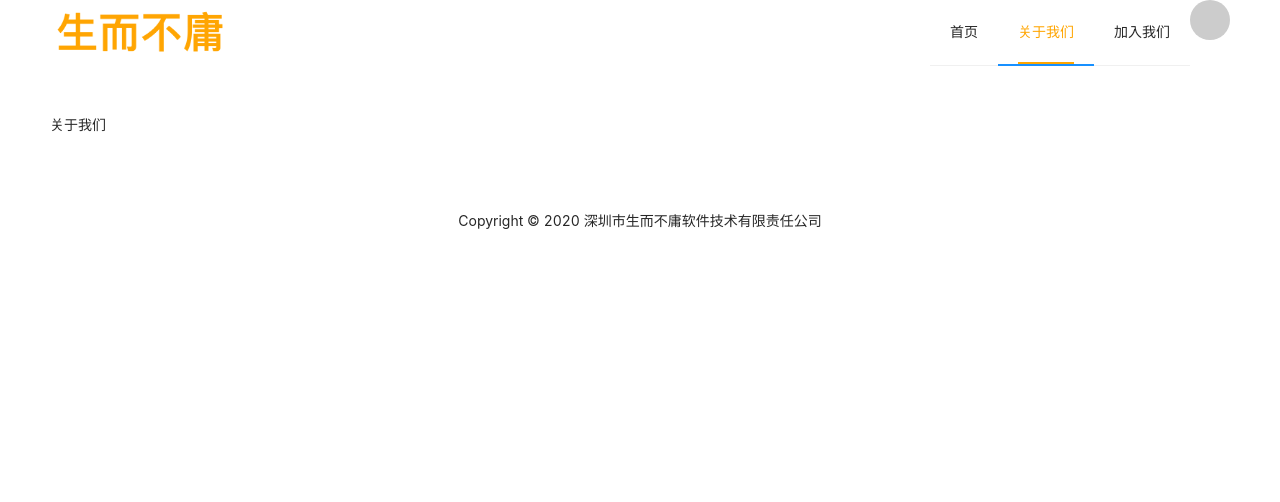
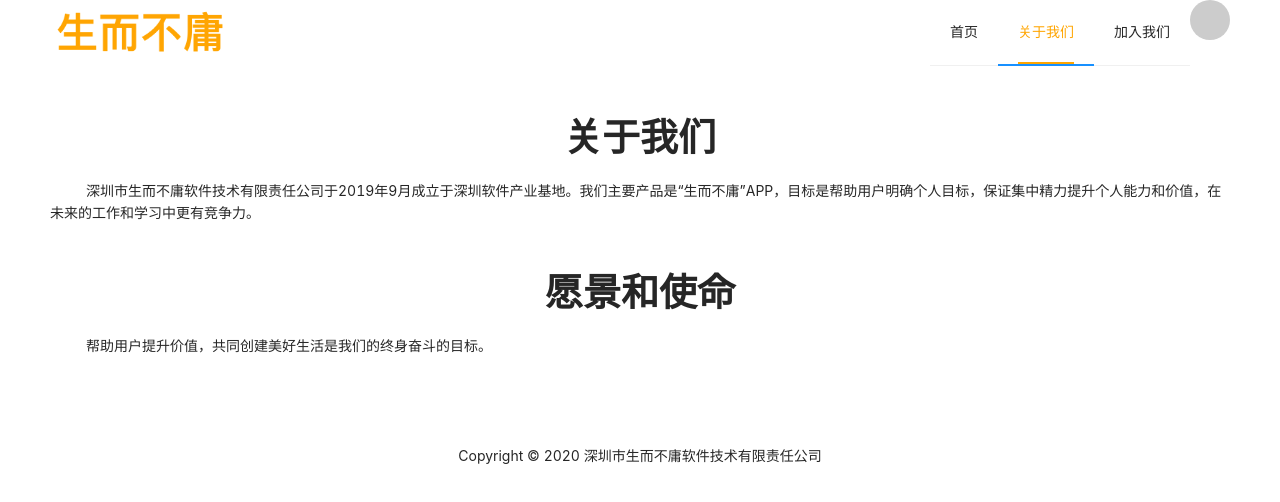
Before and after one commit to cbtpro/useful-person.com, a React (Create React App) app: page /about in a window 1280 px wide. Shown: the top 502 px of the page. Built offline with nearby package versions, Linux system fonts and the light colour scheme.

Commit message:
修改about

```diff
--- a/src/components/about/index.tsx
+++ b/src/components/about/index.tsx
@@ -1,5 +1,22 @@
 import React from 'react'
+import { Typography } from 'antd'
+const { Title, Paragraph } = Typography
+
+const paragraphStyle = {
+  textIndent: '36px'
+}
 
 export default () => {
-  return <div>关于我们</div>
+  return <>
+    <Typography>
+      <Title style={{ textAlign: 'center' }}>关于我们</Title>
+      <Paragraph style={paragraphStyle}>
+        深圳市生而不庸软件技术有限责任公司于2019年9月成立于深圳软件产业基地。我们主要产品是“生而不庸”APP，目标是帮助用户明确个人目标，保证集中精力提升个人能力和价值，在未来的工作和学习中更有竞争力。
+      </Paragraph>
+      <Title style={{ textAlign: 'center' }}>愿景和使命</Title>
+      <Paragraph style={paragraphStyle}>
+        帮助用户提升价值，共同创建美好生活是我们的终身奋斗的目标。
+      </Paragraph>
+    </Typography>
+  </>
 }
```
